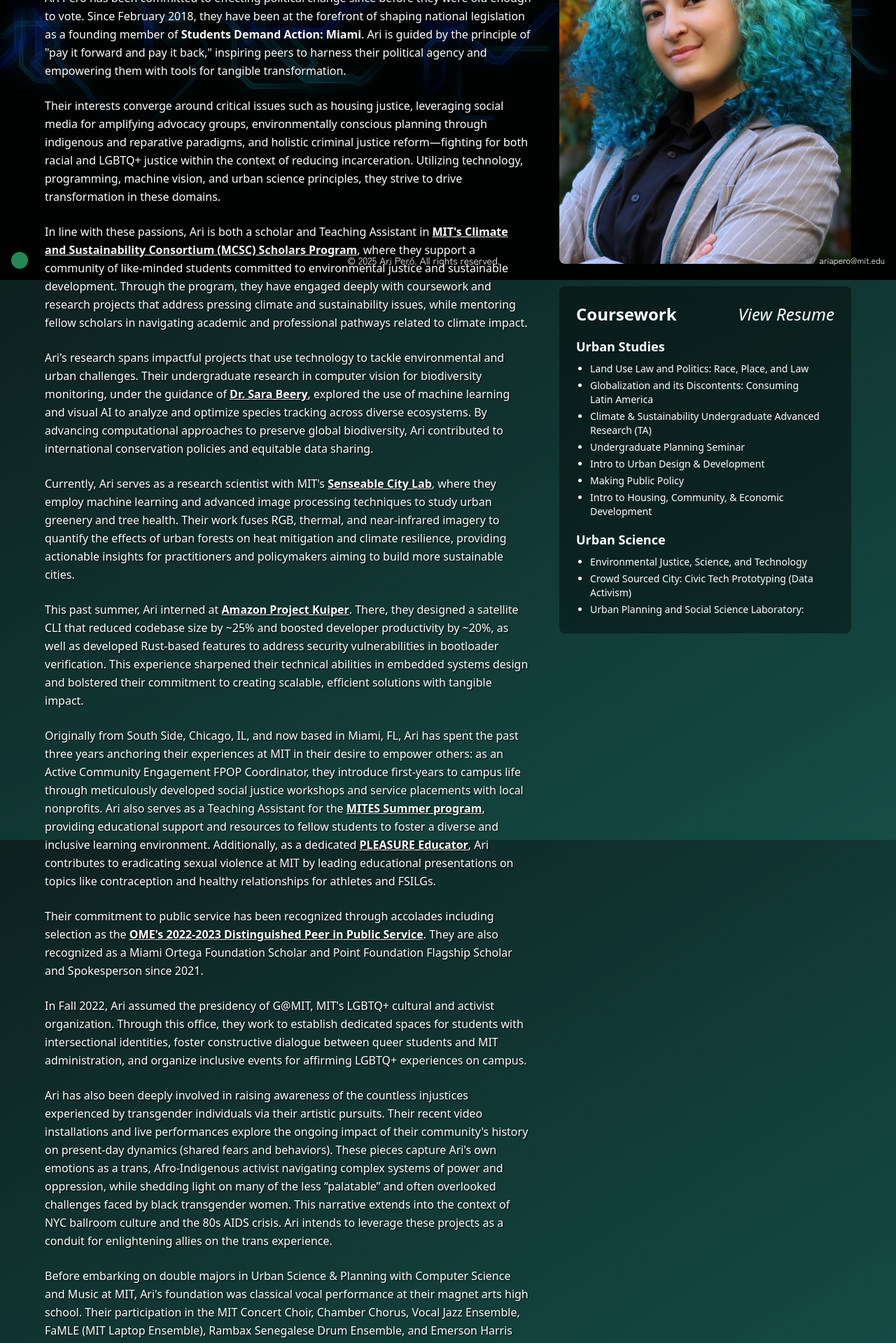
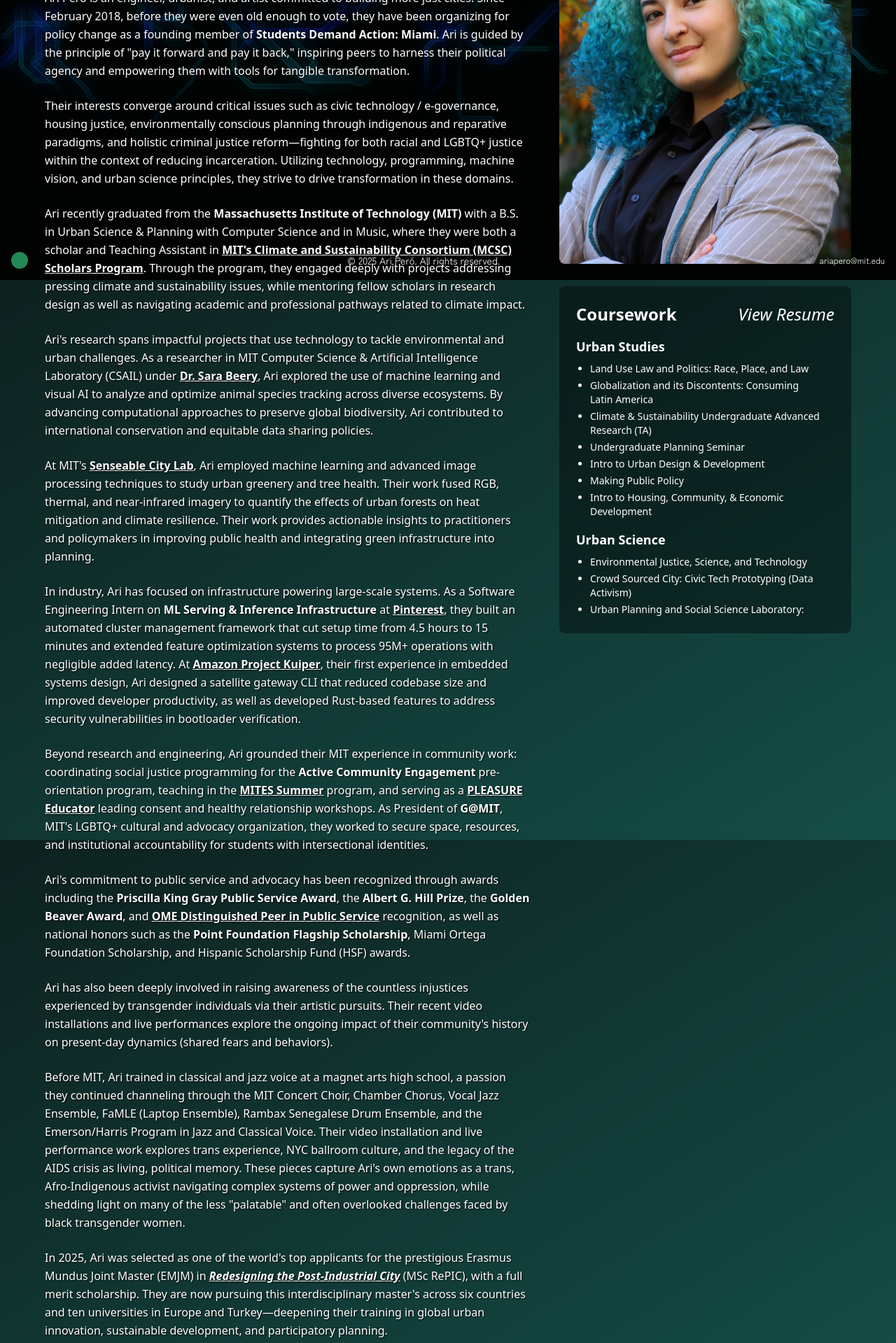
Before and after one commit to ariapero/ariapero.github.io, a Next.js app: page /bio in a window 1280 px wide. Shown: the part 400-2319 px from the top of the page at 70% size. Built offline with nearby package versions, Linux system fonts and the light colour scheme.

Commit message:
Bio and copyright year updates

```diff
--- a/app/bio/page.tsx
+++ b/app/bio/page.tsx
@@ -1,3 +1,5 @@
+// add CV? separate from resume maybe
+
 "use client";
 
 import React from "react";
@@ -144,29 +146,33 @@ const App: React.FC = () => {
                 style={{ textShadow: "1px 1px 2px black" }}
               >
                 <p>
-                  Ari Peró has been committed to effecting political change
+                  Ari Peró is an engineer, urbanist, and artist committed to
+                  building more just cities. Since February 2018, before they
+                  were even old enough to vote, they have been organizing for
+                  policy change as a founding member of{" "}
+                  <b>Students Demand Action: Miami</b>.{" "}
+                  {/* Ari Peró has been committed to effecting political change
                   since before they were old enough to vote. Since February
                   2018, they have been at the forefront of shaping national
                   legislation as a founding member of{" "}
-                  <b>Students Demand Action: Miami</b>. Ari is guided by the
-                  principle of "pay it forward and pay it back," inspiring peers
-                  to harness their political agency and empowering them with
-                  tools for tangible transformation.
+                  <b>Students Demand Action: Miami</b>. */}
+                  Ari is guided by the principle of "pay it forward and pay it
+                  back," inspiring peers to harness their political agency and
+                  empowering them with tools for tangible transformation.
                 </p>
 
                 <p>
-                  Their interests converge around critical issues such as
-                  housing justice, leveraging social media for amplifying
-                  advocacy groups, environmentally conscious planning through
-                  indigenous and reparative paradigms, and holistic criminal
-                  justice reform&#8212;fighting for both racial and LGBTQ+
-                  justice within the context of reducing incarceration.
-                  Utilizing technology, programming, machine vision, and urban
-                  science principles, they strive to drive transformation in
-                  these domains.
+                  Their interests converge around critical issues such as civic
+                  technology / e-governance, housing justice, environmentally
+                  conscious planning through indigenous and reparative
+                  paradigms, and holistic criminal justice reform&#8212;fighting
+                  for both racial and LGBTQ+ justice within the context of
+                  reducing incarceration. Utilizing technology, programming,
+                  machine vision, and urban science principles, they strive to
+                  drive transformation in these domains.
                 </p>
 
-                <p>
+                {/* <p>
                   In line with these passions, Ari is both a scholar and
                   Teaching Assistant in{" "}
                   <b>
@@ -184,42 +190,94 @@ const App: React.FC = () => {
                   climate and sustainability issues, while mentoring fellow
                   scholars in navigating academic and professional pathways
                   related to climate impact.
+                </p> */}
+
+                <p>
+                  Ari recently graduated from the{" "}
+                  <b>Massachusetts Institute of Technology (MIT)</b> with a B.S.
+                  in Urban Science &amp; Planning with Computer Science and in
+                  Music, where they were both a scholar and Teaching Assistant
+                  in{" "}
+                  <a href="https://impactclimate.mit.edu/get-involved/student-opportunities/climate-sustainability-scholars-program/">
+                    <u>
+                      <b>
+                        MIT's Climate and Sustainability Consortium (MCSC)
+                        Scholars Program
+                      </b>
+                    </u>
+                  </a>
+                  . Through the program, they engaged deeply with projects
+                  addressing pressing climate and sustainability issues, while
+                  mentoring fellow scholars in research design as well as
+                  navigating academic and professional pathways related to
+                  climate impact.
                 </p>
 
                 <p>
                   Ari's research spans impactful projects that use technology to
-                  tackle environmental and urban challenges. Their undergraduate
-                  research in computer vision for biodiversity monitoring, under
-                  the guidance of{" "}
+                  tackle environmental and urban challenges. As a researcher in
+                  MIT Computer Science & Artificial Intelligence Laboratory
+                  (CSAIL) under{" "}
                   <a href="https://beerys.github.io/#:~:text=David%20Fang%20(Alumni)-,Ari%20Pero%20(Alumni),-Avi%20Sundaresan%20(Caltech">
                     <b>
                       <u>Dr. Sara Beery</u>
                     </b>
                   </a>
-                  , explored the use of machine learning and visual AI to
-                  analyze and optimize species tracking across diverse
+                  {/* , Ari studied how biodiversity data sharing shapes machine
+                  learning performance and global conservation policy. */}
+                  , Ari explored the use of machine learning and visual AI to
+                  analyze and optimize animal species tracking across diverse
                   ecosystems. By advancing computational approaches to preserve
                   global biodiversity, Ari contributed to international
-                  conservation policies and equitable data sharing.
+                  conservation and equitable data sharing policies.
                 </p>
 
                 <p>
-                  Currently, Ari serves as a research scientist with MIT's{" "}
+                  At MIT's{" "}
                   <a href="https://senseable.mit.edu/">
                     <b>
                       <u>Senseable City Lab</u>
                     </b>
                   </a>
-                  , where they employ machine learning and advanced image
-                  processing techniques to study urban greenery and tree health.
-                  Their work fuses RGB, thermal, and near-infrared imagery to
-                  quantify the effects of urban forests on heat mitigation and
-                  climate resilience, providing actionable insights for
+                  , Ari employed machine learning and advanced image processing
+                  techniques to study urban greenery and tree health. Their work
+                  fused RGB, thermal, and near-infrared imagery to quantify the
+                  effects of urban forests on heat mitigation and climate
+                  resilience.{" "}
+                  {/* , providing actionable insights for
                   practitioners and policymakers aiming to build more
-                  sustainable cities.
+                  sustainable cities. */}
+                  Their work provides actionable insights to practitioners and
+                  policymakers in improving public health and integrating green
+                  infrastructure into planning.
                 </p>
 
                 <p>
+                  In industry, Ari has focused on infrastructure powering
+                  large-scale systems. As a Software Engineering Intern on{" "}
+                  <b>ML Serving &amp; Inference Infrastructure</b> at{" "}
+                  <a href="https://www.pinterestcareers.com/early-career/pinterns">
+                    <b>
+                      <u>Pinterest</u>
+                    </b>
+                  </a>
+                  , they built an automated cluster management framework that
+                  cut setup time from 4.5 hours to 15 minutes and extended
+                  feature optimization systems to process 95M+ operations with
+                  negligible added latency. At{" "}
+                  <a href="https://www.aboutamazon.com/what-we-do/devices-services/project-kuiper">
+                    <b>
+                      <u>Amazon Project Kuiper</u>
+                    </b>
+                  </a>
+                  , their first experience in embedded systems design, Ari
+                  designed a satellite gateway CLI that reduced codebase size
+                  and improved developer productivity, as well as developed
+                  Rust-based features to address security vulnerabilities in
+                  bootloader verification.
+                </p>
+
+                {/* <p>
                   This past summer, Ari interned at{" "}
                   <a href="https://www.aboutamazon.com/what-we-do/devices-services/project-kuiper">
                     <b>
@@ -233,9 +291,33 @@ const App: React.FC = () => {
                   sharpened their technical abilities in embedded systems design
                   and bolstered their commitment to creating scalable, efficient
                   solutions with tangible impact.
+                </p> */}
+
+                <p>
+                  Beyond research and engineering, Ari grounded their MIT
+                  experience in community work: coordinating social justice
+                  programming for the{" "}
+                  <b>Active Community Engagement</b> pre-orientation program,
+                  teaching in the{" "}
+                  <a href="https://mites.mit.edu/discover-mites/mites-summer/">
+                    <b>
+                      <u>MITES Summer</u>
+                    </b>
+                  </a>{" "}
+                  program, and serving as a{" "}
+                  <a href="https://pleasure.mit.edu/educators/ari-pero/">
+                    <b>
+                      <u>PLEASURE Educator</u>
+                    </b>
+                  </a>{" "}
+                  leading consent and healthy relationship workshops. As
+                  President of <b>G@MIT</b>, MIT's LGBTQ+ cultural and advocacy
+                  organization, they worked to secure space, resources, and
+                  institutional accountability for students with intersectional
+                  identities.
                 </p>
 
-                <p>
+                {/* <p>
                   Originally from South Side, Chicago, IL, and now based in
                   Miami, FL, Ari has spent the past three years anchoring their
                   experiences at MIT in their desire to empower others: as an
@@ -259,9 +341,26 @@ const App: React.FC = () => {
                   , Ari contributes to eradicating sexual violence at MIT by
                   leading educational presentations on topics like contraception
                   and healthy relationships for athletes and FSILGs.
+                </p> */}
+
+                <p>
+                  Ari's commitment to public service and advocacy has been
+                  recognized through awards including the{" "}
+                  <b>Priscilla King Gray Public Service Award</b>, the{" "}
+                  <b>Albert G. Hill Prize</b>, the <b>Golden Beaver Award</b>,
+                  and{" "}
+                  <a href="https://ome.mit.edu/about/student-awards/distinguished-peers/ari-pero">
+                    <b>
+                      <u>OME Distinguished Peer in Public Service</u>
+                    </b>
+                  </a>{" "}
+                  recognition, as well as national honors such as the{" "}
+                  <b>Point Foundation Flagship Scholarship</b>, Miami Ortega
+                  Foundation Scholarship, and Hispanic Scholarship Fund (HSF)
+                  awards.
                 </p>
 
-                <p>
+                {/* <p>
                   Their commitment to public service has been recognized through
                   accolades including selection as the{" "}
                   <a href="https://ome.mit.edu/about/student-awards/distinguished-peers/ari-pero">
@@ -274,16 +373,16 @@ const App: React.FC = () => {
                   . They are also recognized as a Miami Ortega Foundation
                   Scholar and Point Foundation Flagship Scholar and Spokesperson
                   since 2021.
-                </p>
+                </p> */}
 
-                <p>
+                {/* <p>
                   In Fall 2022, Ari assumed the presidency of G@MIT, MIT's
                   LGBTQ+ cultural and activist organization. Through this
                   office, they work to establish dedicated spaces for students
                   with intersectional identities, foster constructive dialogue
                   between queer students and MIT administration, and organize
                   inclusive events for affirming LGBTQ+ experiences on campus.
-                </p>
+                </p> */}
 
                 <p>
                   Ari has also been deeply involved in raising awareness of the
@@ -291,17 +390,25 @@ const App: React.FC = () => {
                   via their artistic pursuits. Their recent video installations
                   and live performances explore the ongoing impact of their
                   community's history on present-day dynamics (shared fears and
-                  behaviors). These pieces capture Ari's own emotions as a
-                  trans, Afro-Indigenous activist navigating complex systems of
-                  power and oppression, while shedding light on many of the less
-                  “palatable” and often overlooked challenges faced by black
-                  transgender women. This narrative extends into the context of
-                  NYC ballroom culture and the 80s AIDS crisis. Ari intends to
-                  leverage these projects as a conduit for enlightening allies
-                  on the trans experience.
+                  behaviors).
                 </p>
 
                 <p>
+                  Before MIT, Ari trained in classical and jazz voice at a
+                  magnet arts high school, a passion they continued channeling
+                  through the MIT Concert Choir, Chamber Chorus, Vocal Jazz
+                  Ensemble, FaMLE (Laptop Ensemble), Rambax Senegalese Drum
+                  Ensemble, and the Emerson/Harris Program in Jazz and Classical
+                  Voice. Their video installation and live performance work
+                  explores trans experience, NYC ballroom culture, and the
+                  legacy of the AIDS crisis as living, political memory. These
+                  pieces capture Ari's own emotions as a trans, Afro-Indigenous
+                  activist navigating complex systems of power and oppression,
+                  while shedding light on many of the less "palatable" and often
+                  overlooked challenges faced by black transgender women.
+                </p>
+
+                {/* <p>
                   Before embarking on double majors in Urban Science & Planning
                   with Computer Science and Music at MIT, Ari's foundation was
                   classical vocal performance at their magnet arts high school.
@@ -310,11 +417,11 @@ const App: React.FC = () => {
                   Senegalese Drum Ensemble, and Emerson Harris Scholars Program
                   for Jazz and Classical Voice is a testament to their passion
                   for music and artistic expression.
-                </p>
+                </p> */}
 
                 <p>
                   In 2025, Ari was selected as one of the world's top applicants
-                  for the prestigious Erasmus Mundus Joint Master (EMJM){" "}
+                  for the prestigious Erasmus Mundus Joint Master (EMJM) in{" "}
                   <a href="https://www.unic.eu/en/repic#all">
                     <b>
                       <u>
@@ -322,9 +429,9 @@ const App: React.FC = () => {
                       </u>
                     </b>
                   </a>{" "}
-                  (MSc RePIC) program. With a full merit scholarship, Ari will
-                  pursue this interdisciplinary master's across 3-5 countries
-                  and eight universities in the EU and Turkey—deepening their
+                  (MSc RePIC), with a full merit scholarship. They are now
+                  pursuing this interdisciplinary master's across six countries
+                  and ten universities in Europe and Turkey—deepening their
                   training in global urban innovation, sustainable development,
                   and participatory planning.
                 </p>
@@ -375,6 +482,7 @@ const App: React.FC = () => {
                   ))}
                 </div>
               </div>
+              {/* ADD EMBED OF AWARDS ARTICLE LINK? */}
             </motion.div>
             <div className="h-[.1%] w-full flex items-center justify-center absolute bottom-0 left-0">
               <motion.div
@@ -397,7 +505,7 @@ const App: React.FC = () => {
                     />
                   </Link>
                   <div className="text-xs sm:text-sm">
-                    © 2025 Ari Peró. All rights reserved.
+                    © {new Date().getFullYear()} Ari Peró. All rights reserved.
                   </div>
                   <a
                     href="mailto:ariapero@mit.edu"
--- a/app/work/design/page.tsx
+++ b/app/work/design/page.tsx
@@ -458,8 +458,8 @@ export default function DesignPage() {
           <span className="hidden md:inline">HTTPS://ARIAPERO.GITHUB.IO</span>
         </Link>
         <div className="mb-0">
-          <span className="md:hidden">© 2025</span>
-          <span className="hidden md:inline">© 2025 Ari Peró. All rights reserved.</span>
+          <span className="md:hidden">© {new Date().getFullYear()}</span>
+          <span className="hidden md:inline">© {new Date().getFullYear()} Ari Peró. All rights reserved.</span>
         </div>
         <a href="mailto:ariapero@mit.edu" className="hover:underline">
           <span className="md:hidden">MAILTO:</span>
```
Also changed, not shown: 1 other file (tests, documents, lock files or other folders).
